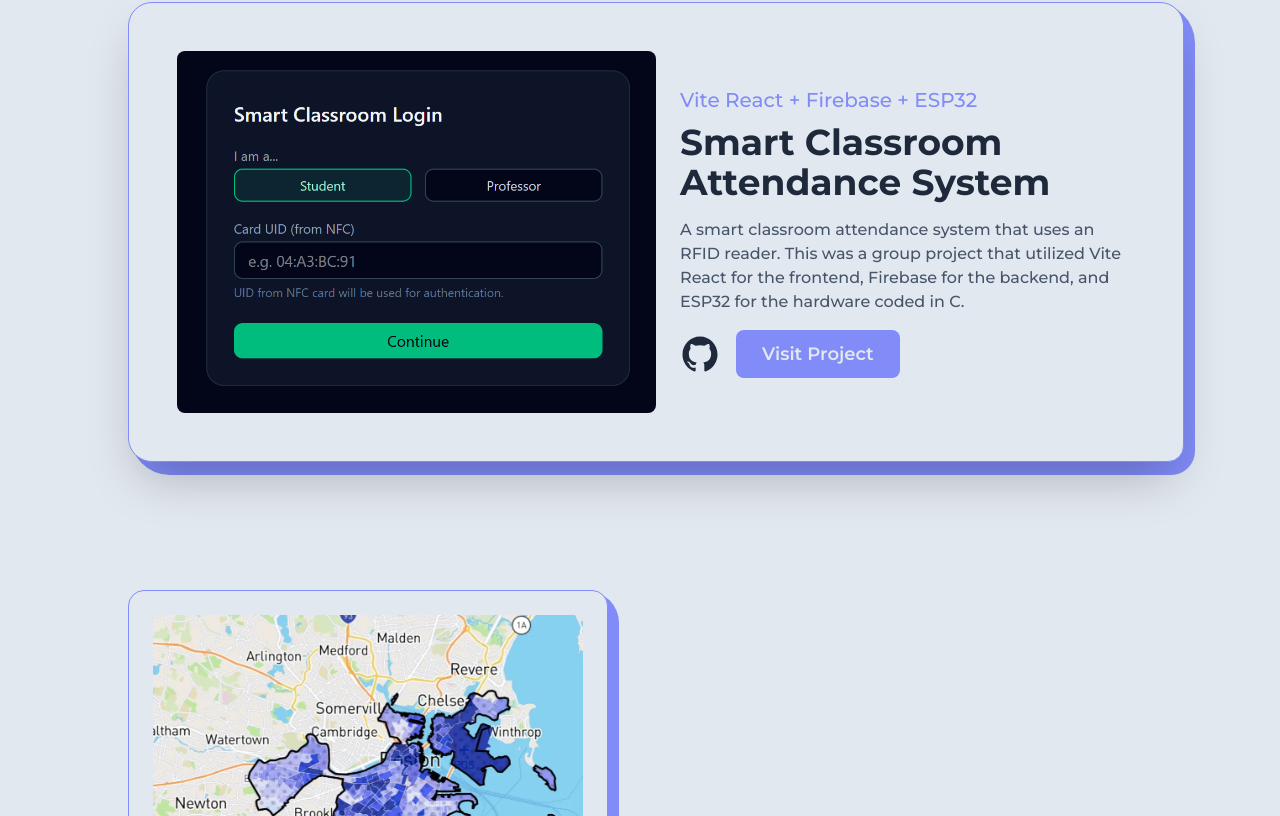
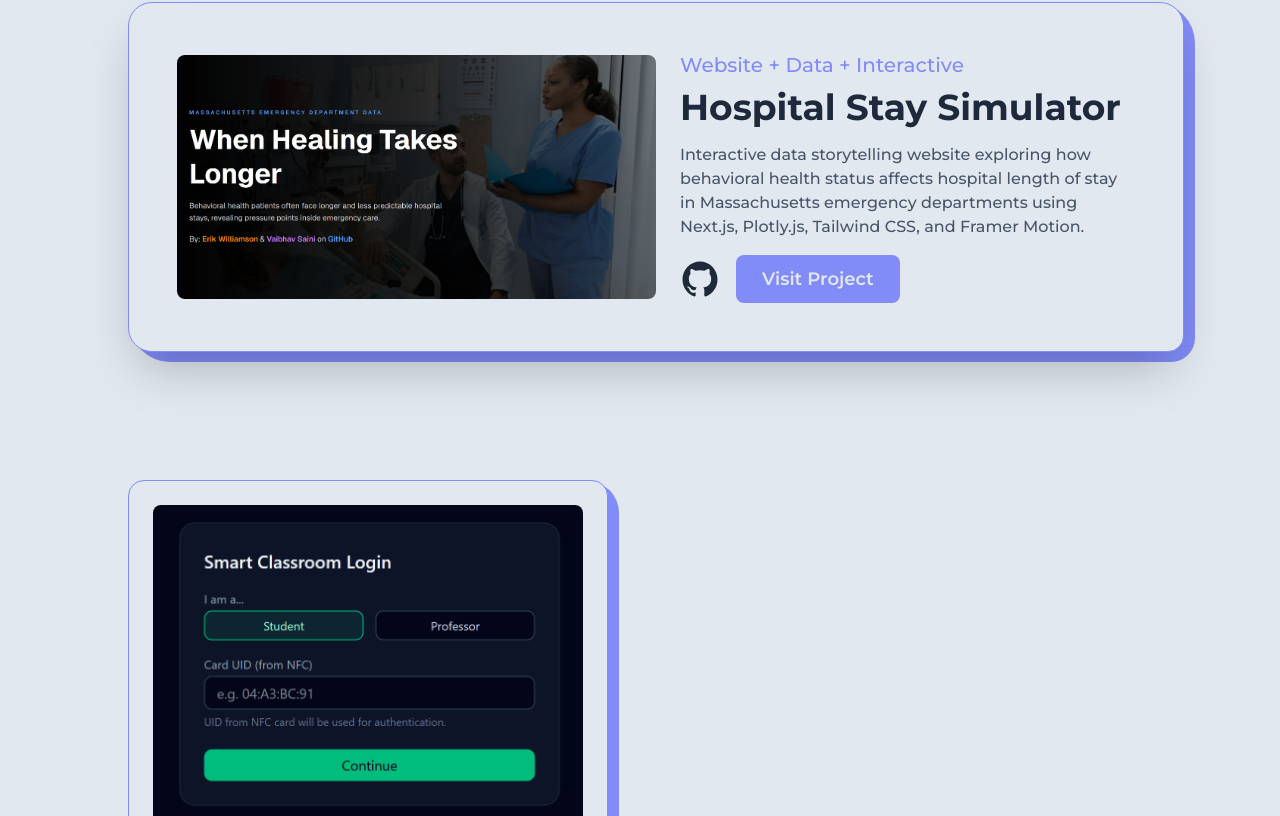
Before and after one commit to vaibhav-saini-dev/portfolio, a Next.js app: page /projects in a window 1280 px wide. Shown: the part 1664-2480 px from the top of the page. Built offline with nearby package versions, Linux system fonts and the light colour scheme.

Commit message:
Include 617 final project in Project section

```diff
--- a/src/pages/projects.js
+++ b/src/pages/projects.js
@@ -11,6 +11,7 @@ import bashInC from "../../public/images/projects/bash_in_c.jpg"
 import shotgunSkrimsli from "../../public/images/projects/shotgun_skrimsli.jpg"
 import smartCAS from "../../public/images/projects/smart_classroom_attendance_system.png"
 import analyzeBoston from "../../public/images/projects/analyze_boston_crime.webp"
+import hospital_project from "../../public/images/projects/617_project.png"
 import TransitionEffect from '@/components/TransitionEffect'
 
 const FramerImage = motion(Image);
@@ -175,22 +176,22 @@ const projects = () => {
 
                         <div className="col-span-12">
                             <FeaturedProject
-                                type="Vite React + Firebase + ESP32"
-                                title="Smart Classroom Attendance System"
-                                img={smartCAS}
-                                summary="A smart classroom attendance system that uses an RFID reader. This was a group project that utilized Vite React for the frontend, Firebase for the backend, and ESP32 for the hardware coded in C."
-                                link="https://smart-classroom-attendance-system.netlify.app/"
-                                github="https://github.com/vaibhav-saini-dev/Smart-Classroom-Attendance-System"
+                                type="Website + Data + Interactive"
+                                title="Hospital Stay Simulator"
+                                img={hospital_project}
+                                summary="Interactive data storytelling website exploring how behavioral health status affects hospital length of stay in Massachusetts emergency departments using Next.js, Plotly.js, Tailwind CSS, and Framer Motion."
+                                link="https://vaibhav-saini-dev.github.io/cs617-final-project/"
+                                github="https://github.com/vaibhav-saini-dev/cs617-final-project"
                             />
                         </div>
 
                         <div className="col-span-6 max-sm:col-span-12">
                             <Project
-                                type="Website & API"
-                                title="Analyzing Boston Crime Data"
-                                img={analyzeBoston}
-                                link="https://vaibhav-saini-dev.github.io/CS480-HW3-BONUS/"
-                                github="https://github.com/vaibhav-saini-dev/CS480-HW3-BONUS"
+                                type="Vite React + Firebase + ESP32"
+                                title="Smart Classroom Attendance System"
+                                img={smartCAS}
+                                link="https://smart-classroom-attendance-system.netlify.app/"
+                                github="https://github.com/vaibhav-saini-dev/Smart-Classroom-Attendance-System"
                             />
                         </div>
                     </div>
```
Also changed, not shown: public/images/projects/617_project.png (added).
